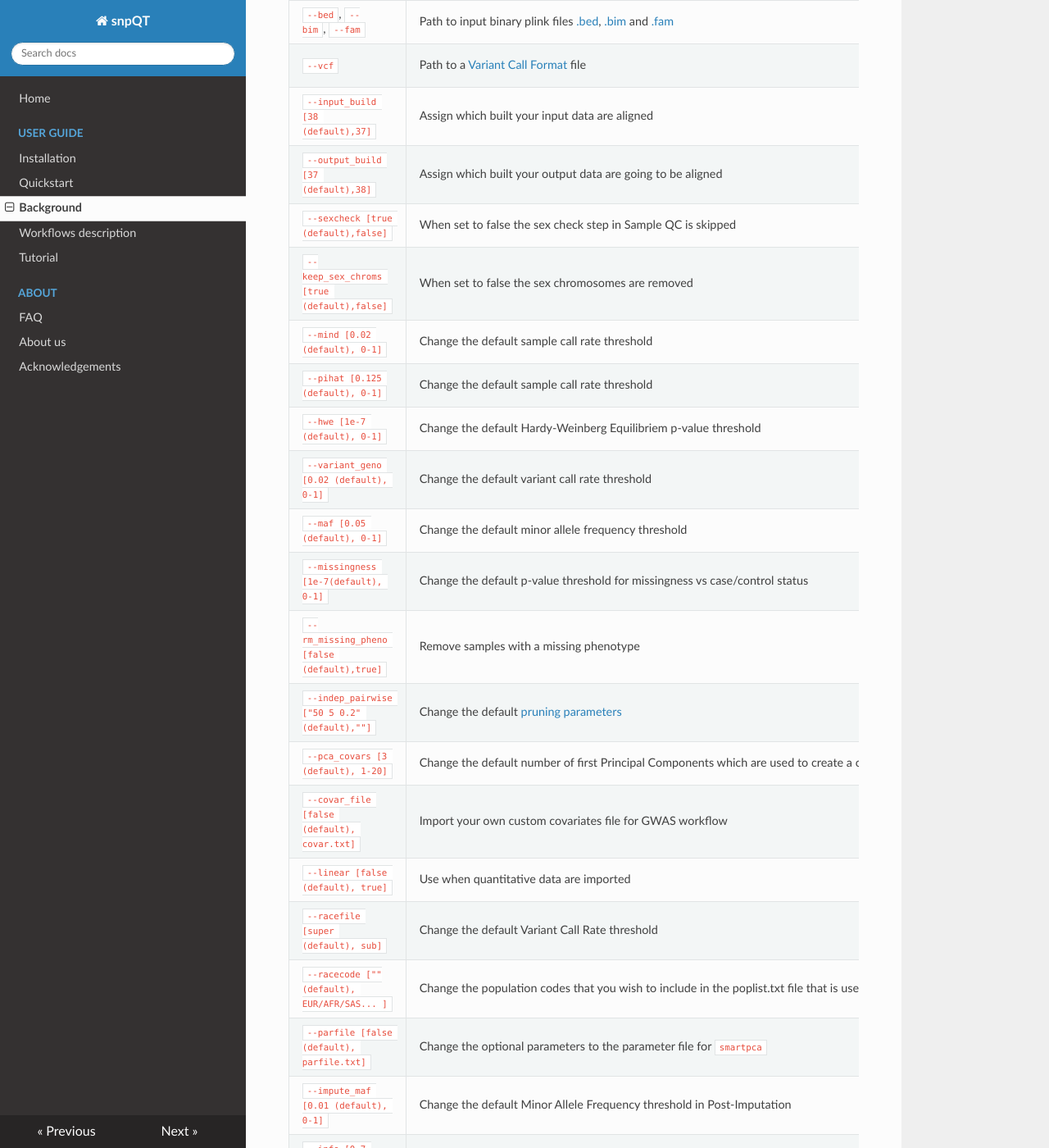
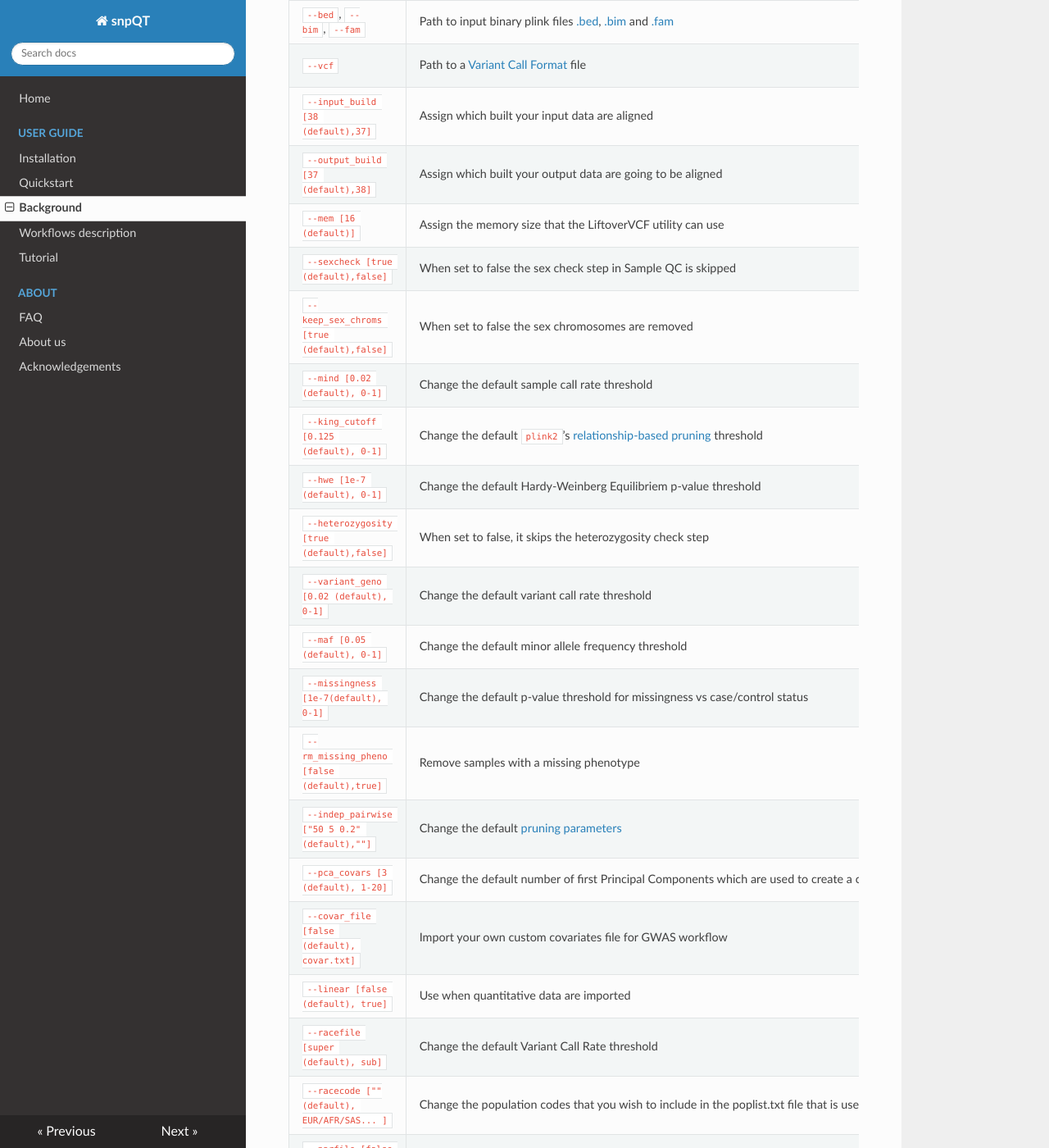
Before and after one commit to nebfield/snpQT, an MkDocs documentation site: the page built from docs/user-guide/background.md, in a window 1280 px wide and 1400 px high, scrolled down 2772 px. Shown: the whole window at 82% size. Built offline with MkDocs 1.6.1, drawn with Linux system fonts in a browser that asks for light colours; nearby versions of some CDN libraries; some of the changed text lies outside the part shown.

Commit message:
Update background.md

```diff
--- a/docs/user-guide/background.md
+++ b/docs/user-guide/background.md
@@ -33,7 +33,7 @@ A more in-depth and step-by-step view of the workflows is presented in the [Work
 
 `snpQT`  provides the options to:
 
-- use default mode which includes running all workflows (as seen in Figure above)
+- use default mode which includes running all workflows (as seen in the Figure above)
 
 - run alternative paths using different compatible combinations of workflows (examples shown in the upper right corner in the figure above and in the zoomed figure below).
 
@@ -56,11 +56,13 @@ The following table summarizes the functions and the dependencies of all the imp
 | `--vcf` | Path to a [Variant Call Format](https://samtools.github.io/hts-specs/VCFv4.1.pdf) file | `--convert_build`|
 | `--input_build [38 (default),37]` | Assign which built your input data are aligned | `--convert_build` |
 | `--output_build [37 (default),38]` | Assign which built your output data are going to be aligned | `--convert_build` |
+| `--mem [16 (default)]` | Assign the memory size that the LiftoverVCF utility can use | `--convert_build` |
 | `--sexcheck [true (default),false]` | When set to false the sex check step in Sample QC is skipped | `--qc`|
 | `--keep_sex_chroms [true (default),false]` | When set to false the sex chromosomes are removed | `--qc`|
 | `--mind [0.02 (default), 0-1]`     | Change the default sample call rate threshold | `--qc`|
-| `--pihat [0.125 (default), 0-1]`     | Change the default sample call rate threshold | `--qc`|
+| `--king_cutoff [0.125 (default), 0-1]` | Change the default `plink2`’s [relationship-based pruning](https://www.cog-genomics.org/plink/2.0/distance#king_cutoff) threshold | `--qc`|
 | `--hwe [1e-7 (default), 0-1]`     | Change the default Hardy-Weinberg Equilibriem p-value threshold | `--qc`|
+| `--heterozygosity [true (default),false]` | When set to false, it skips the heterozygosity check step | `--qc`|
 | `--variant_geno [0.02 (default), 0-1]` | Change the default variant call rate threshold | `--qc`|
 | `--maf [0.05 (default), 0-1]`      | Change the default minor  allele frequency threshold | `--qc`|
 | `--missingness [1e-7(default), 0-1]` | Change the default p-value threshold for missingness vs case/control status| `--qc`|
@@ -74,3 +76,4 @@ The following table summarizes the functions and the dependencies of all the imp
 | `--parfile [false (default), parfile.txt]` | Change the optional parameters to the parameter file for `smartpca` | `--qc` + `--pop_strat`|
 | `--impute_maf [0.01 (default), 0-1]`| Change the default Minor Allele Frequency threshold in Post-Imputation|`--impute`|
 | `--info [0.7 (default), 0-1]`      | Change the default Info score | `--impute`|
+| `--impute_chroms [1(default), 1-23]`      | Controls the number of chromosomes that are imputed at the same time | `--impute`|
```
Also changed, not shown: other parts of docs/user-guide/background.md (+2 -2 lines).
